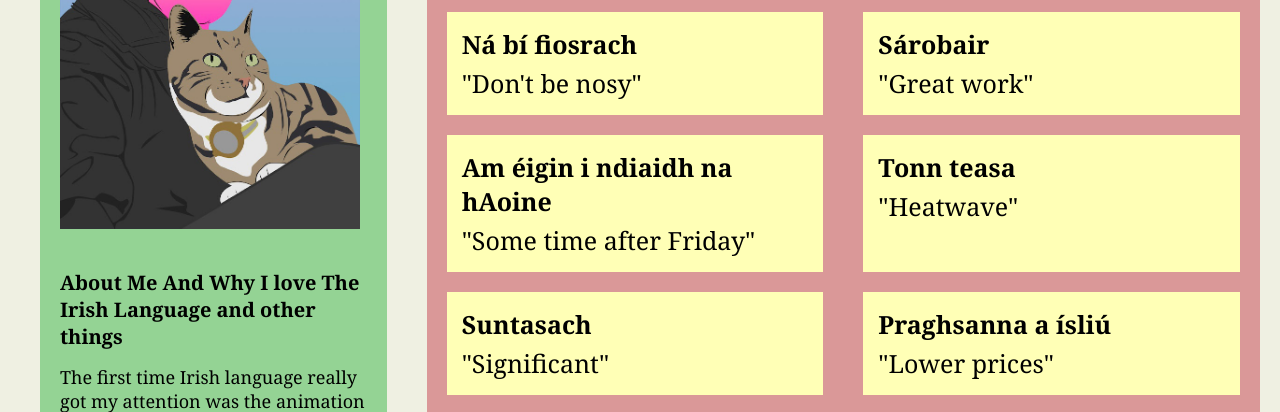
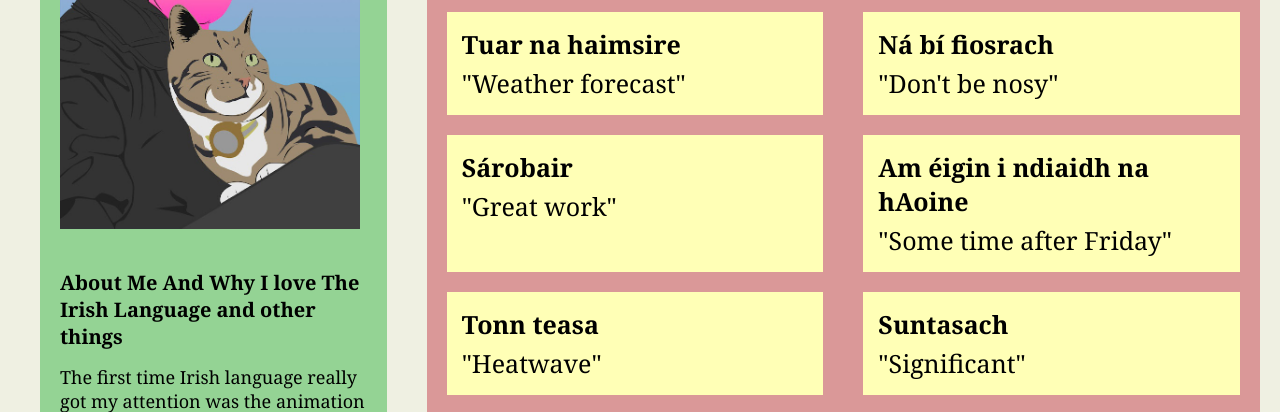
Before and after one commit to ppr350/irish_learning_blog, a plain HTML site: page index.html in a window 1280 px wide. Shown: the part 352-764 px from the top of the page. Drawn offline with Linux system fonts and the light colour scheme.

Commit message:
Added Tuar na haimsire

```diff
--- a/index.html
+++ b/index.html
@@ -47,6 +47,11 @@
             <div class="beef">Today I Learned</div>
             <!--This place is reserved for "card", every card is clickable and bring users to that article-->
             <div class="cards-container">
+
+                <div class="card">
+                    <p class="card-title">Tuar na haimsire</p>
+                    <p class="card-content">"Weather forecast"</p>
+                </div>
 
                 <div class="card">
                     <p class="card-title">Ná bí fiosrach</p>
```
